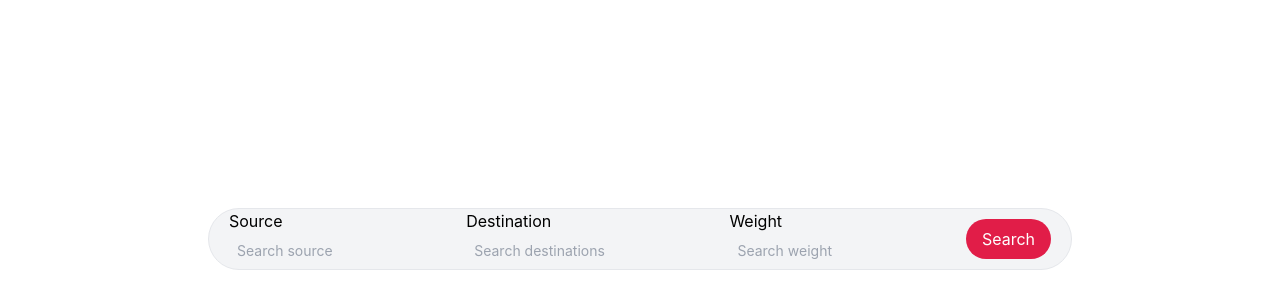
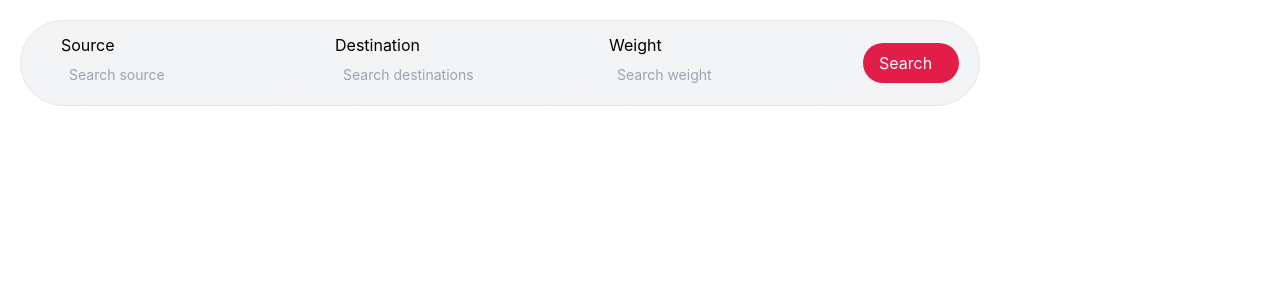
Before and after one commit to sohamdata/orderInput-shipmantra, a React (Create React App) app: page / in a window 1280 px wide. Shown: the top 308 px of the page. Built offline with nearby package versions, Linux system fonts and the light colour scheme.

Commit message:
added focus element on field

```diff
--- a/src/Components/Search.js
+++ b/src/Components/Search.js
@@ -7,7 +7,7 @@ const Search = () => {
 
     const handleFieldClick = (fieldName) => {
         setClickedField(fieldName);
-        console.log("clickedField: ", clickedField);
+        // console.log("clickedField: ", clickedField);
     };
 
     const onSubmit = (data) => {
@@ -15,13 +15,25 @@ const Search = () => {
         reset();
     };
 
+    const getFieldClass = (fieldName) => {
+        let baseClass = "flex flex-col rounded-full px-5 py-3 cursor-pointer transition-all duration-500";
+        if (clickedField === fieldName) {
+            baseClass += " scale-y-105 bg-white shadow-2xl"
+        }
+        else {
+            baseClass += " bg-gray-100";
+        }
+        return baseClass;
+    };
+
     return (
-        <div className="p-52 flex justify-center items-center w-fit">
+        <div className="p-5 flex justify-center items-center w-fit">
             <form
                 onSubmit={handleSubmit(onSubmit)}
                 className="px-5 flex flex-row justify-between items-center bg-gray-100 w-full border rounded-full"
             >
                 <div
+                    className={getFieldClass("source")}
                     onClick={() => handleFieldClick("source")}
                     onFocus={() => handleFieldClick("source")}
                 >
@@ -37,6 +49,7 @@ const Search = () => {
                     )}
                 </div>
                 <div
+                    className={getFieldClass("destination")}
                     onClick={() => handleFieldClick("destination")}
                     onFocus={() => handleFieldClick("destination")}
                 >
@@ -52,6 +65,7 @@ const Search = () => {
                     )}
                 </div>
                 <div
+                    className={getFieldClass("weight")}
                     onClick={() => handleFieldClick("weight")}
                     onFocus={() => handleFieldClick("weight")}
                 >
```
